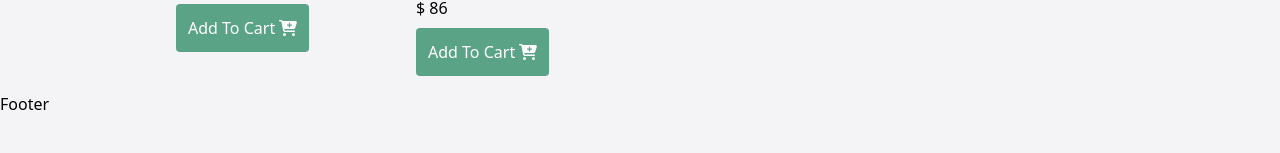
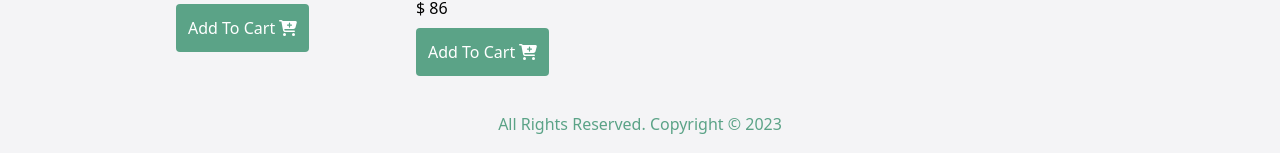
Before and after one commit to mirsahib/PlantoMania, a Next.js app: page / in a window 1280 px wide. Shown: the part 956-1109 px from the top of the page. Before the commit the page ends 1072 px from the top, so only its background shows below. Built offline with nearby package versions, Linux system fonts and the light colour scheme.

Commit message:
:hammer: Add footer style

```diff
--- a/src/components/Footer.tsx
+++ b/src/components/Footer.tsx
@@ -2,6 +2,8 @@ import React from 'react'
 
 export default function Footer() {
   return (
-    <div>Footer</div>
+    <footer className='w-full text-center p-5 text-primary'>
+      <p>All Rights Reserved. Copyright © {new Date().getFullYear()}</p>
+    </footer>
   )
 }
```
